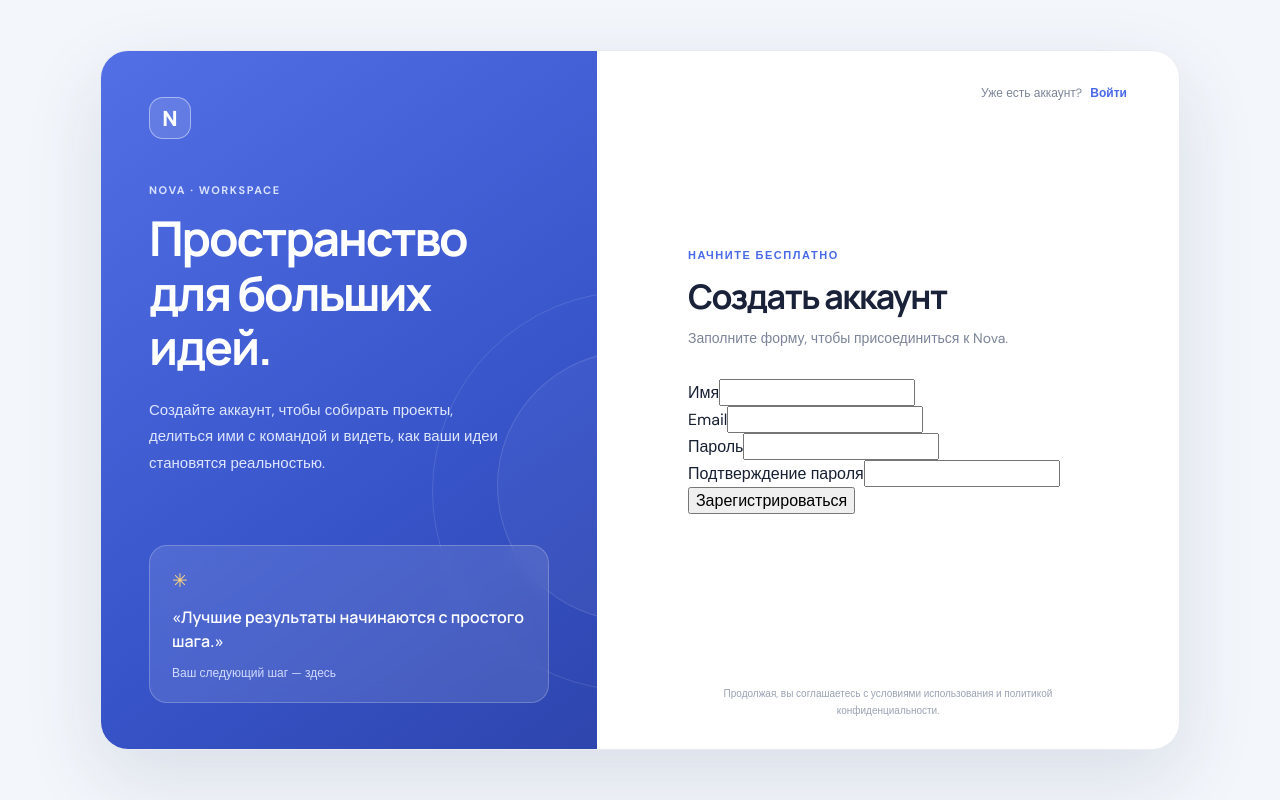
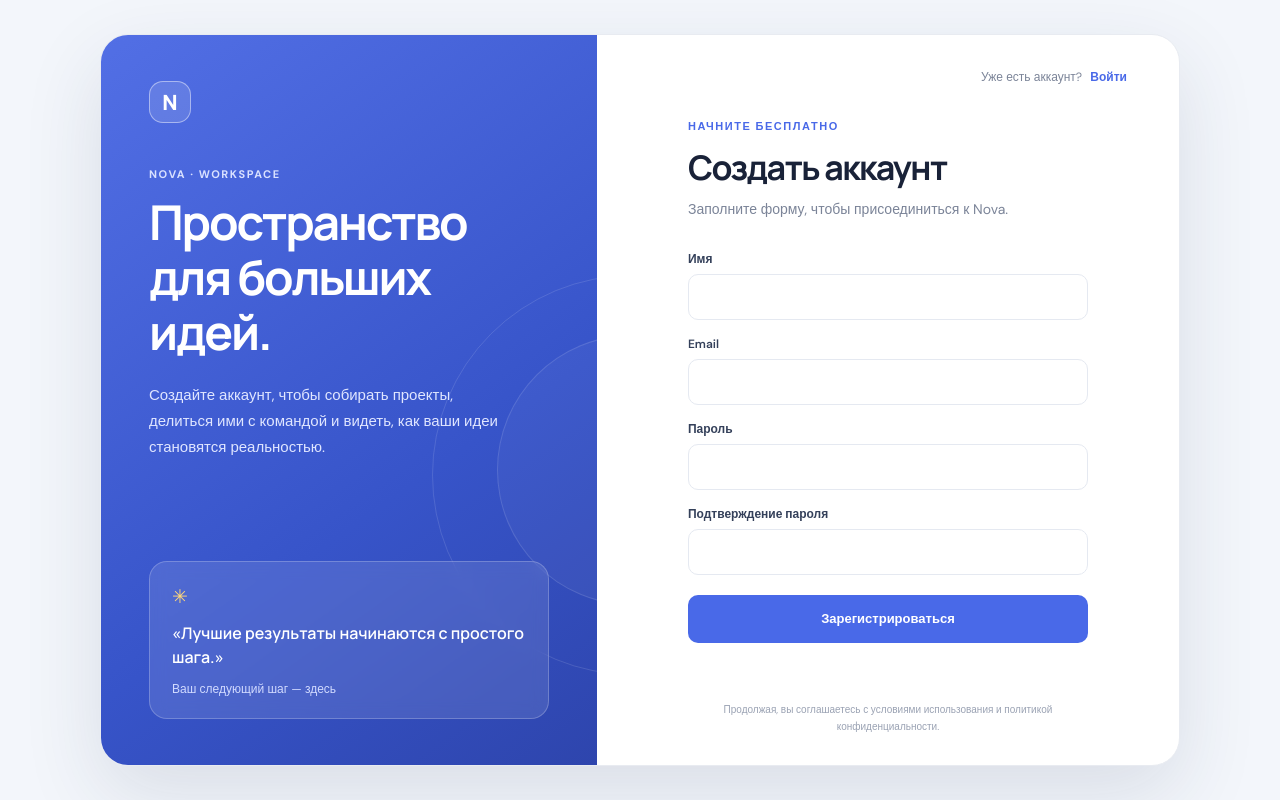
Before and after one commit to yznikfmz/pr33, a Vue app: page / in a window 1280 px wide. Built offline with nearby package versions, Linux system fonts and the light colour scheme.

Commit message:
Оформил форму регистрации

```diff
--- a/src/style.css
+++ b/src/style.css
@@ -68,3 +68,79 @@ h2 { margin: 0; color: #192238; font-size: 34px; line-height: 1.2; }
   .form-panel { min-height: 500px; padding: 24px 28px; }
   .form-content { padding: 40px 0; }
 }
+.registration-form {
+  display: flex;
+  flex-direction: column;
+  gap: 16px;
+}
+
+.form-group {
+  display: flex;
+  flex-direction: column;
+  gap: 7px;
+}
+
+.form-group label {
+  color: #34405a;
+  font-size: 12px;
+  font-weight: 600;
+}
+
+.form-input {
+  width: 100%;
+  min-height: 46px;
+  padding: 0 13px;
+  border: 1px solid var(--line);
+  border-radius: 10px;
+  background: #fff;
+  color: #192238;
+  font-size: 13px;
+  transition: border-color 0.2s, box-shadow 0.2s;
+}
+
+.form-input:focus {
+  border-color: var(--accent);
+  outline: none;
+  box-shadow: 0 0 0 3px rgba(73, 105, 232, 0.12);
+}
+
+.form-input.input-error {
+  border-color: var(--error);
+}
+
+.error-message {
+  color: var(--error);
+  font-size: 11px;
+  line-height: 1.4;
+}
+
+.btn-submit {
+  min-height: 48px;
+  margin-top: 4px;
+  border: 0;
+  border-radius: 10px;
+  background: var(--accent);
+  color: #fff;
+  font-size: 13px;
+  font-weight: 700;
+  cursor: pointer;
+  transition: background 0.2s, transform 0.2s;
+}
+
+.btn-submit:hover {
+  background: var(--accent-dark);
+  transform: translateY(-1px);
+}
+
+.btn-submit:disabled {
+  opacity: 0.65;
+  cursor: wait;
+  transform: none;
+}
+
+.success-message {
+  margin: 0;
+  color: var(--success);
+  font-size: 12px;
+  line-height: 1.5;
+}
```
